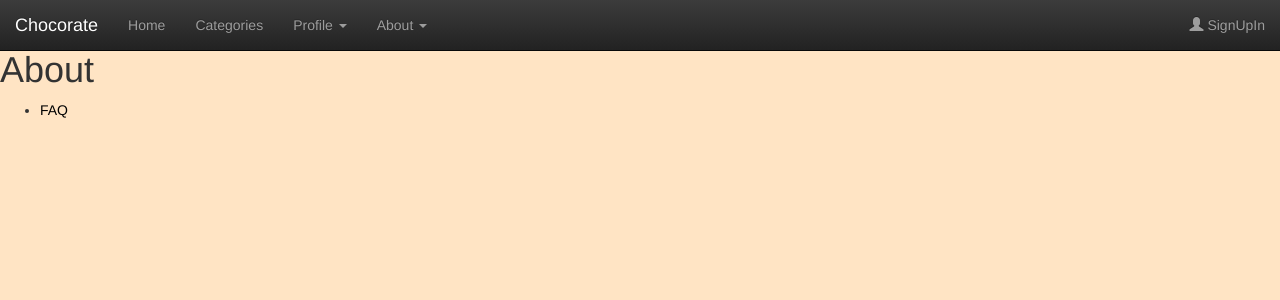
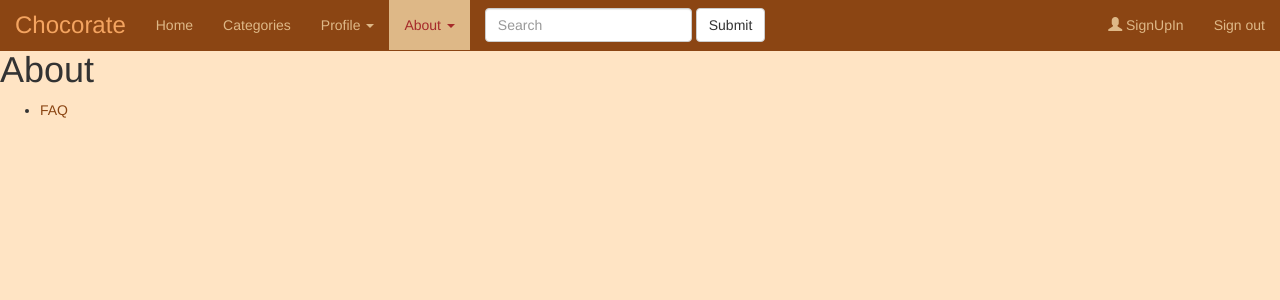
Before and after one commit to Aliceravier/Chocorate, a Django app: page /chocorate/about/ in a window 1280 px wide. Shown: the top 300 px of the page. Run offline with Django 3.2, Linux system fonts and the light colour scheme; some libraries are stand-ins or nearby versions.

Commit message:
fixed a bunch of header stuff, added search and sign out

```diff
--- a/chocorate_project/static/css/base.css
+++ b/chocorate_project/static/css/base.css
@@ -6,106 +6,45 @@ body{
 	margin-top:50px;
 	}
 
-a{color:black;
+a{
+    color: saddlebrown;
+}
+a:hover{
+        color: brown;
         text-decoration:none;
 }
-a:hover{
-	color:goldenrod;
+
+.navbar {
+    background-color: saddlebrown;
+}
+
+.navbar .navbar-brand{
+    color:sandybrown;
+    font-size:x-large;
+    border-color:black;
+}
+
+.navbar .navbar-brand:hover {
+    color: sandybrown;
 }
 
 
-
-a.profile{
-	cursor: crosshair;
+/*when text in header is active*/
+.navbar-inverse .navbar-nav > .active > a,
+.navbar-inverse .navbar-nav > .active > a:focus,
+.navbar-inverse .navbar-nav > .active > a:hover {
+    color: brown;
+    background-color: burlywood;
 }
 
-
-headerElement{
-	font-size: 30pt;
-	color: saddlebrown;
-	margin: 10px;
+.navbar-inverse .navbar-nav > li > a {
+    color: burlywood;
 }
 
-#siteName{
-	border-right-style: solid;
-	border-color: black;
-	border-width: 2px;
-	padding: 10px;
+.navbar-inverse .navbar-nav > li > a:hover {
+    color: lightgoldenrodyellow;
 }
 
-div.header{
-	border-width: 2px;
-	border-color: black;
-	position: fixed;
-	width: 100%;
-	border-bottom-style: solid;
-	padding-bottom: 10px;
+.navbar-inverse {
+    border-color:saddlebrown;
 }
-
-
-.profile-dropdown{
-	position: relative;
-	display: inline-block;
-	}
-
-.profile-dropdown:hover .profile-options{
-	display:block;
-	}
-
-.profile-dropdown:hover a.profile{
-	background-color: brown;
-	}
-
-.profile-options{
-	display: none;
-	position: absolute;
-	background-color: #f9f9f9;
-	width: 100%;
-	box-shadow: 0px 8px 16px 0px rgba(0,0,0,0.2);
-	z-index: 1;
-	}
-
-.profile-options a{
-	color: fuchsia;
-	padding: 12px 16px;
-	text-decoration: none;
-	display: block;
-	}
-
-.profile-options a:hover{
-	background-color: #f1f1f1;
-	}
-
-
-.about-dropdown{
-	position: relative;
-	display: inline-block;
-	}
-
-.about-dropdown:hover .about-options{
-	display:block;
-	}
-
-.about-dropdown:hover a.about{
-	background-color: brown;
-	}
-
-.about-options{
-	display: none;
-	position: absolute;
-	background-color: #f9f9f9;
-	width: 100%;
-	box-shadow: 0px 8px 16px 0px rgba(0,0,0,0.2);
-	z-index: 1;
-	}
-
-.about-options a{
-	color: fuchsia;
-	padding: 12px 16px;
-	text-decoration: none;
-	display: block;
-	}
-
-.about-options a:hover{
-	background-color: #f1f1f1;
-	}
--- /dev/null
+++ b/chocorate_project/static/js/base.js
@@ -0,0 +1,5 @@
+$(document).ready(function () {
+    // get current URL path and assign 'active' class
+    var pathname = window.location.pathname;
+    $('.nav > li > a[href="' + pathname + '"]').parent().addClass('active');
+})
--- a/chocorate_project/templates/chocorate/base.html
+++ b/chocorate_project/templates/chocorate/base.html
@@ -2,13 +2,8 @@
 {% load staticfiles %}
 <html>
 	<head lang="en">
-		<style>
-			a.{{current}}{
-				color:goldenrod;
-				}
-		</style>
+
 		<link rel="stylesheet" type="text/css" href="/static/Bootstrap/css/bootstrap.min.css">
-		<link rel="stylesheet" type="text/css" href="/static/Bootstrap/css/bootstrap-theme.min.css">
 		<meta charset="UTF-8"/>
 		<meta name="viewport" content="width=device-width, initial-scale=1">
 		<title>
@@ -18,6 +13,9 @@
 			{% endblock %}
 		</title>
 		<link rel="stylesheet" type="text/css" href="/static/css/base.css" >
+        <style>
+
+        </style>
 	</head>
 	<body>
 		<nav class="navbar navbar-inverse navbar-fixed-top">
@@ -28,16 +26,17 @@
 						<span class="icon-bar"></span>
 						<span class="icon-bar"></span>
 					</button>
-					<a class="navbar-brand" href="{% url 'home' %}">Chocorate</a>
+                    <div class="navbar-brand">Chocorate</div>
 				</div>
 				<div class="collapse navbar-collapse" id="myNavbar">
 					<ul class="nav navbar-nav">
-						<li><a href="{% url 'home' %}">Home</a></li>
+						<li><a href="{% url 'home' %}" id="home">Home</a></li>
 						<li><a href="{% url 'categories' %}">Categories</a></li>
 						<li class="dropdown">
 							<a class="dropdown-toggle" data-toggle="dropdown" href="{% url 'profile' %}">Profile
 							<span class="caret"></span></a>
 							<ul class="dropdown-menu">
+                                <li><a href="{% url 'profile' %}">Profile page</a></li>
 								<li><a href="{% url 'settings' %}">Settings</a></li>
 								<li><a href="{% url 'signUpIn' %}">SignUpIn</a></li>
 								<li><a href="{% url 'addPost' %}">Add a Post</a></li>
@@ -48,26 +47,51 @@
 							<a class="dropdown-toggle" data-toggle="dropdown" href="{% url 'about' %}">About
 							<span class="caret"></span></a>
 							<ul class="dropdown-menu">
+                                <li><a href="{% url 'about' %}">About page</a></li>
 								<li><a href="{% url 'FAQ' %}">FAQ</a></li>
 							</ul>
 						</li>
 					</ul>
+                    <!--add form thing here when implemented instead of action_page.php-->
+				    <form class="navbar-form navbar-left" action="/action_page.php">
+                        <div class="form-group">
+                            <input type="text" class="form-control" placeholder="Search" />
+                        </div>
+                        <button type="submit" class="btn btn-default">Submit</button>
+                    </form>
 
 					<ul class="nav navbar-nav navbar-right">
-						<li><a href="{% url 'signUpIn' %}"><span class="glyphicon glyphicon-user">
-						</span> SignUpIn </a></li>
+                        {% if user.is_authenticated %}
+                        <li>
+                            <span class="glyphicon glyphicon-user">
+                            </span> Hey {{username}}!
+                        </li>
+                        <li>
+                           sign out
+                        </li>
+                        {% else %}
+
+						    <li><a href="{% url 'signUpIn' %}"><span class="glyphicon glyphicon-user">
+						    </span> SignUpIn </a></li>
+                            <li><a href="{% url 'signUpIn' %}">
+                                <dpsn></dpsn>Sign out</span></a>
+                            </li>
+
+                        {% endif %}
 					</ul>
 				</div>
 		</nav>
+
+
 
 		<div class="body-block">
 			{% block body_block %}
 			{% endblock %}
 		</div>
-		<div>
 
-		</div>
-		<script src="/static/css/js/jquery.min.js"></script>
-		<script src="/static/css/js/bootstrap.min.js"></script>
+
+		<script src="/static/Bootstrap/js/jquery.min.js"></script>
+		<script src="/static/Bootstrap/js/bootstrap.min.js"></script>
+        <script src="/static/js/base.js"></script>
 	</body>
 </html>
```
Also changed, not shown: README.md. Lines whose indentation alone changed are shown as unchanged.
